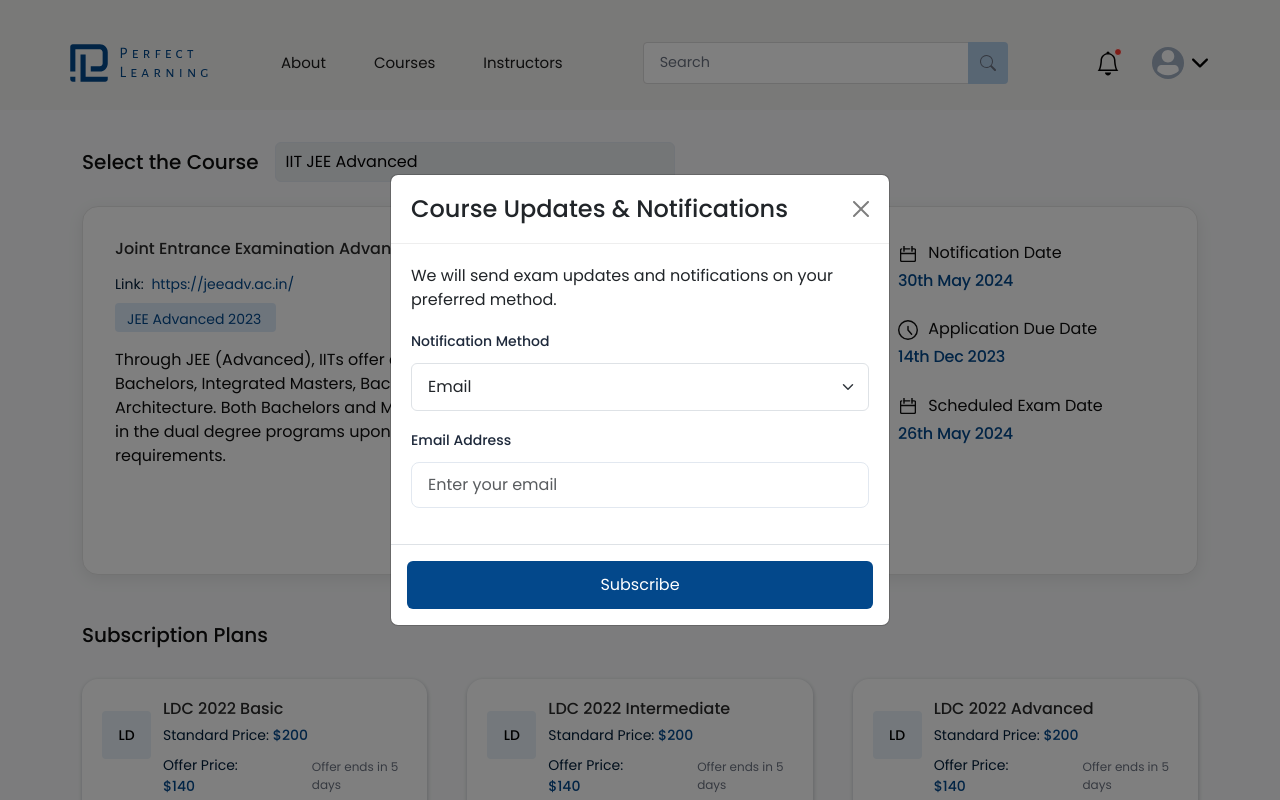
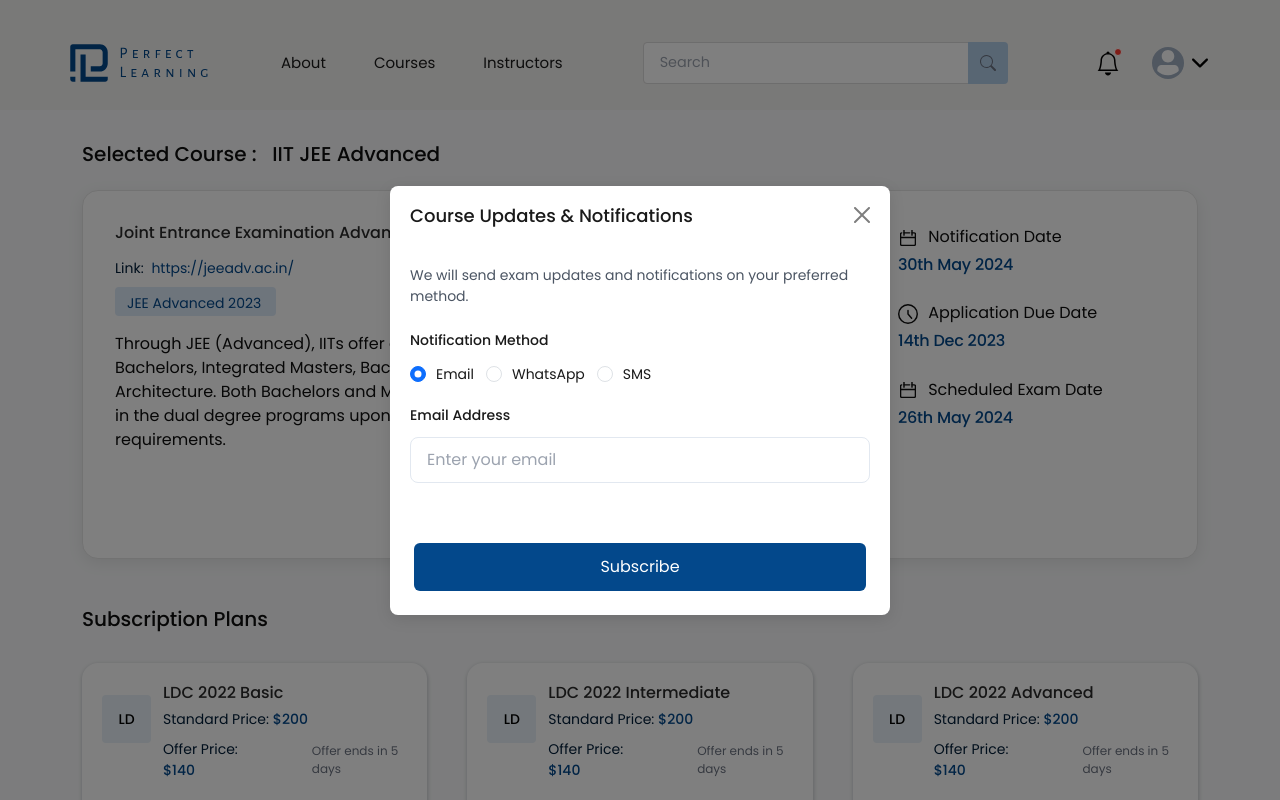
Before and after one commit to Buraiqu/perfectLearning-Ui, a React (Vite) app: page /subscription in a window 1280 px wide. Both pictures are taken after a click on the button "Get Course updates & notifications". Shown: the top 800 px of the page. Built offline with nearby package versions, Linux system fonts and the light colour scheme.

Commit message:
had ome changes in phase2

```diff
--- a/src/components/Subscription/subscription.jsx
+++ b/src/components/Subscription/subscription.jsx
@@ -95,11 +95,7 @@ const courseDetails = {
                 <div className="course-selector mb-4">
 
                     <Form.Group className="form-group">
-                        <Form.Label>Select the Course </Form.Label>
-
-                        <Form.Select defaultValue="IIT JEE Advanced" disabled>
-                            <option disabled>IIT JEE Advanced</option>
-                        </Form.Select>
+                        <Form.Label>Selected Course : &nbsp; IIT JEE Advanced</Form.Label>
                     </Form.Group>
                 </div>
 
--- a/src/components/courseUpdatesAndNotificationsModal/courseUpdatesAndNotificationsModal.css
+++ b/src/components/courseUpdatesAndNotificationsModal/courseUpdatesAndNotificationsModal.css
@@ -31,18 +31,28 @@
     padding: 20px;
 }
 
-.form-label {
+.course-updates-modal .form-label {
     font-size: 14px;
     font-weight: 500;
     color: #1A1A1A;
     margin-bottom: 8px;
 }
 
-.form-control,
-.form-select {
-    border: 1px solid #E5E7EB;
-    border-radius: 4px;
-    padding: 8px 12px;
+.course-updates-modal .notification-radio-group {
+    display: flex;
+    gap: 12px;
+    margin-top: 8px;
+}
+
+.course-updates-modal .notification-radio {
+    margin: 0;
+}
+
+.course-updates-modal .notification-radio .form-check-input {
+    margin-right: 10px;
+}
+
+.course-updates-modal .notification-radio .form-check-label {
     font-size: 14px;
     color: #1A1A1A;
 }
--- a/src/components/courseUpdatesAndNotificationsModal/courseUpdatesAndNotificationsModal.jsx
+++ b/src/components/courseUpdatesAndNotificationsModal/courseUpdatesAndNotificationsModal.jsx
@@ -1,5 +1,6 @@
 import React, { useState } from "react";
 import { Modal, Form } from "react-bootstrap";
+import './courseUpdatesAndNotificationsModal.css'
 
 const CourseUpdatesAndNotificationModal = ({showModal, setShowModal}) => {
 
@@ -17,7 +18,7 @@ const CourseUpdatesAndNotificationModal = ({showModal, setShowModal}) => {
     };
 
     return(
-        <Modal onHide={handleClose} show={showModal} centered>
+        <Modal onHide={handleClose} show={showModal} centered className="course-updates-modal">
             <Modal.Header closeButton>
                 <Modal.Title>Course Updates & Notifications</Modal.Title>
             </Modal.Header>
@@ -26,14 +27,38 @@ const CourseUpdatesAndNotificationModal = ({showModal, setShowModal}) => {
 
                 <Form.Group className="mb-3">
                     <Form.Label>Notification Method</Form.Label>
-                    <Form.Select
-                        value={notificationMethod}
-                        onChange={(e) => setNotificationMethod(e.target.value)}
-                    >
-                        <option value="email">Email</option>
-                        <option value="whatsapp">WhatsApp</option>
-                        <option value="sms">SMS</option>
-                    </Form.Select>
+                    <div className="notification-radio-group">
+                        <Form.Check
+                            type="radio"
+                            id="email-radio"
+                            name="notification-method"
+                            label="Email"
+                            value="email"
+                            checked={notificationMethod === 'email'}
+                            onChange={(e) => setNotificationMethod(e.target.value)}
+                            className="notification-radio"
+                        />
+                        <Form.Check
+                            type="radio"
+                            id="whatsapp-radio"
+                            name="notification-method"
+                            label="WhatsApp"
+                            value="whatsapp"
+                            checked={notificationMethod === 'whatsapp'}
+                            onChange={(e) => setNotificationMethod(e.target.value)}
+                            className="notification-radio"
+                        />
+                        <Form.Check
+                            type="radio"
+                            id="sms-radio"
+                            name="notification-method"
+                            label="SMS"
+                            value="sms"
+                            checked={notificationMethod === 'sms'}
+                            onChange={(e) => setNotificationMethod(e.target.value)}
+                            className="notification-radio"
+                        />
+                    </div>
                 </Form.Group>
 
                 <Form.Group className="mb-3">
--- a/src/pages/Main/Dashboard/dashboard.css
+++ b/src/pages/Main/Dashboard/dashboard.css
@@ -1143,8 +1143,8 @@
 
 .modal-container {
     background-color: white;
-    border-radius: 12px;
-    width: 400px;
+    border-radius: 6px;
+    width: 600px;
     max-width: 90%;
     box-shadow: 0 4px 12px rgba(0, 0, 0, 0.15);
 }
@@ -1154,18 +1154,20 @@
     justify-content: space-between;
     align-items: center;
     padding: 16px 20px;
-    border-bottom: 1px solid #eee;
+    border-bottom: none;
 }
 
 .modal-title {
     display: flex;
     align-items: center;
+    gap: 10px;
 }
 
 .modal-title h2 {
-    font-size: 18px;
+    font-size: 20px;
     font-weight: 500;
     margin: 0;
+    color: #0E0E0E;
 }
 
 .modal-icon {
@@ -1204,6 +1206,7 @@
     margin-bottom: 8px;
     font-weight: 500;
     color: #333;
+    font-size: 16px;
 }
 
 .select-container {
@@ -1235,10 +1238,10 @@
     display: flex;
     align-items: center;
     justify-content: center;
-    width: 100%;
+    width: 140px;
     margin-top: 20px;
     padding: 12px;
-    background-color: #0066FF;
+    background-color: #03488B;
     color: white;
     border: none;
     border-radius: 6px;
@@ -1248,7 +1251,7 @@
 }
 
 .set-goal-submit-btn:hover {
-    background-color: #0052cc;
+    background-color: #03478bdb;
 }
 
 .set-goal-submit-btn svg {
@@ -1340,8 +1343,8 @@
 /* Calendar Styles */
 .calendar-container {
     position: absolute;
-    top: 100%;
-    left: 0;
+    top: -100%;
+    left: 40%;
     width: 100%;
     background-color: white;
     border-radius: 8px;
@@ -1351,6 +1354,7 @@
     padding: 15px;
     border: 1px solid #eee;
     margin-top: 5px;
+
 }
 
 .calendar-header {
--- a/src/pages/Main/Dashboard/dashboard.jsx
+++ b/src/pages/Main/Dashboard/dashboard.jsx
@@ -591,11 +591,7 @@ const Dashboard = () => {
                     <div className="modal-container">
                         <div className="modal-header">
                             <div className="modal-title">
-                                <svg className="modal-icon" xmlns="http://www.w3.org/2000/svg" viewBox="0 0 24 24" fill="none" stroke="#0066FF" strokeWidth="2" strokeLinecap="round" strokeLinejoin="round">
-                                    <circle cx="12" cy="12" r="10"></circle>
-                                    <line x1="12" y1="8" x2="12" y2="16"></line>
-                                    <line x1="8" y1="12" x2="16" y2="12"></line>
-                                </svg>
+                                <img src={goalIcon} alt="" />
                                 <h2>Set New Goal</h2>
                             </div>
                             <button className="close-btn" onClick={closeGoalModal}>
@@ -608,7 +604,7 @@ const Dashboard = () => {
                         <div className="modal-body">
                             <div className="form-group">
                                 <label>Pick a Subject</label>
-                                <div className="select-container">
+                                <div className="select-container" style={{width: '40%'}}>
                                     <select
                                         value={subjectValue}
                                         onChange={(e) => setSubjectValue(e.target.value)}
@@ -624,7 +620,7 @@ const Dashboard = () => {
                             </div>
                             <div className="form-group">
                                 <label>Select Topic</label>
-                                <div className="select-container">
+                                <div className="select-container" style={{width: '70%'}}>
                                     <select
                                         value={topicValue}
                                         onChange={(e) => setTopicValue(e.target.value)}
@@ -640,7 +636,7 @@ const Dashboard = () => {
                             </div>
                             <div className="form-group">
                                 <label>Complete topic by</label>
-                                <div className="select-container custom-dropdown" ref={dateDropdownRef}>
+                                <div className="select-container custom-dropdown" style={{width: '50%'}} ref={dateDropdownRef}>
                                     <div className="selected-option" onClick={toggleDateDropdown}>
                                         {deadlineValue}
                                         <svg className="select-arrow" xmlns="http://www.w3.org/2000/svg" viewBox="0 0 24 24" fill="none" stroke="currentColor" strokeWidth="2" strokeLinecap="round" strokeLinejoin="round">
@@ -757,6 +753,7 @@ const Dashboard = () => {
                                     )}
                                 </div>
                             </div>
+                            <div style={{display: 'flex', justifyContent: 'center'}}>
                                 <button className="set-goal-submit-btn" onClick={handleSetGoal}>
                                     <svg xmlns="http://www.w3.org/2000/svg" width="20" height="20" viewBox="0 0 24 24" fill="none" stroke="currentColor" strokeWidth="2" strokeLinecap="round" strokeLinejoin="round">
                                         <circle cx="12" cy="12" r="10"></circle>
@@ -768,6 +765,7 @@ const Dashboard = () => {
                             </div>
                         </div>
                     </div>
+                </div>
             )}
         </div>
     );
```
Lines whose indentation alone changed are shown as unchanged.
